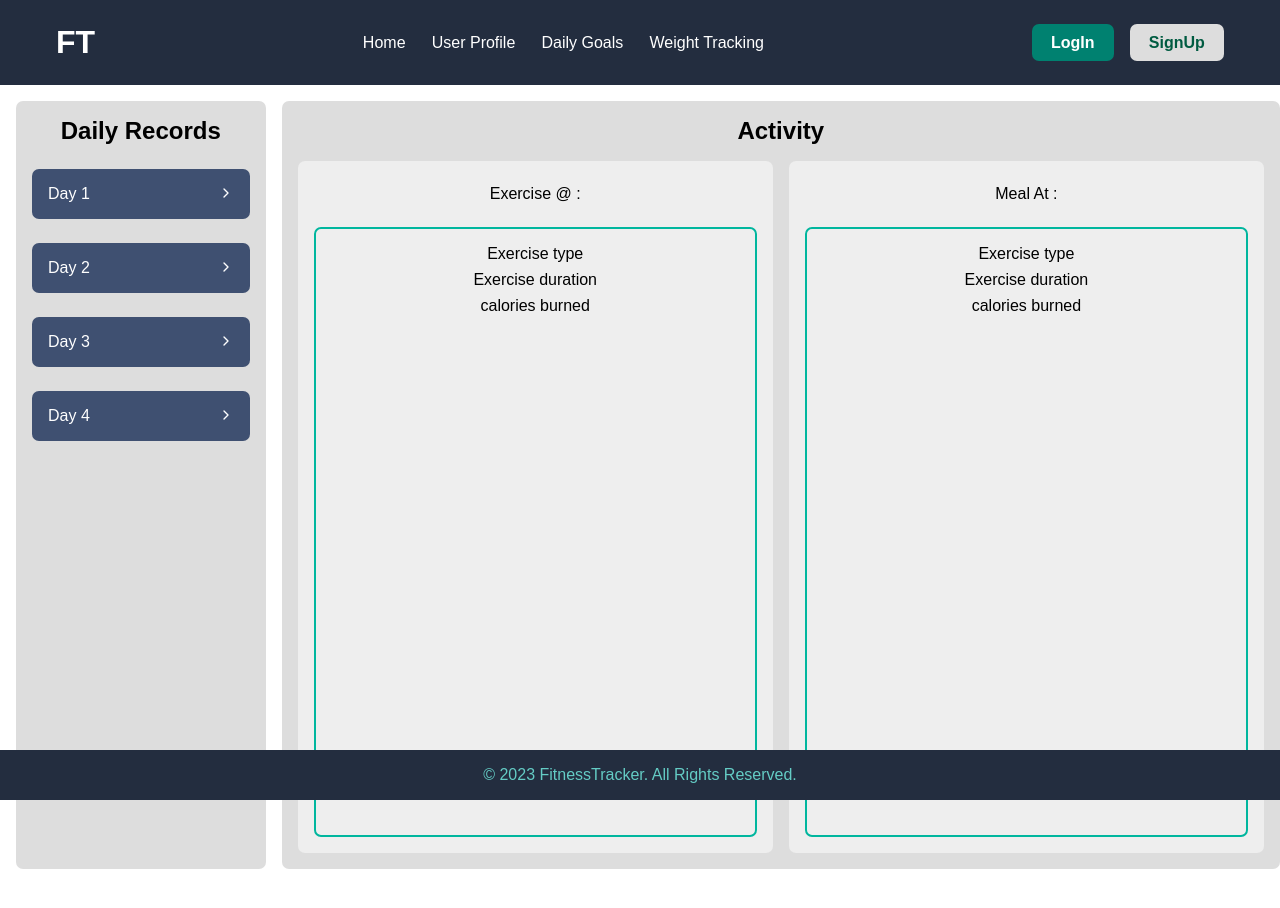
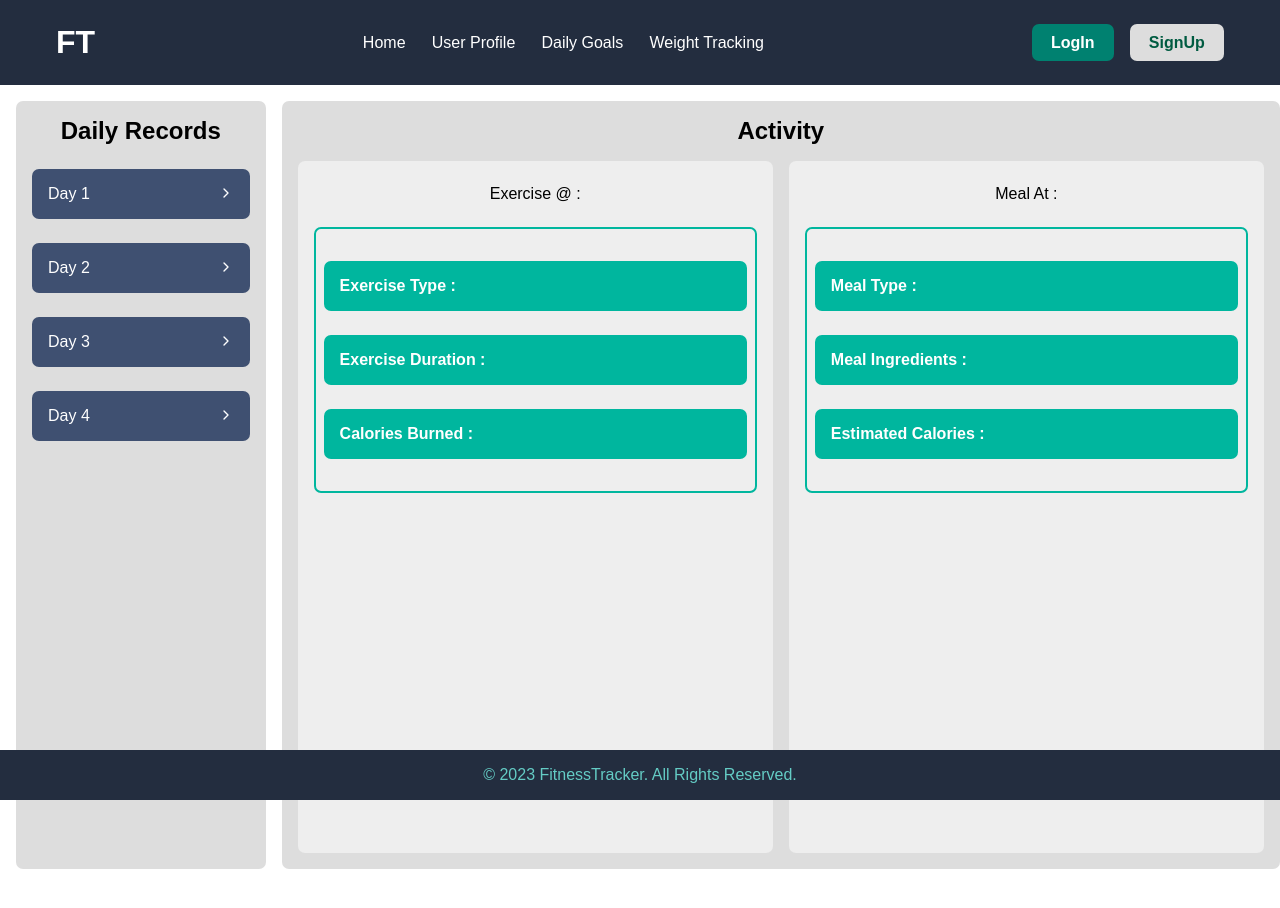
Before and after one commit to Ayush-Bharadva/fitnesstracker, a React (Vite) app: page / in a window 1280 px wide. Shown: the top 908 px of the page. Built offline with nearby package versions, Linux system fonts and the light colour scheme.

Commit message:
homepage : previous activity detail ui added

```diff
--- a/src/common.scss
+++ b/src/common.scss
@@ -21,7 +21,16 @@ $light-teal: #00b69e;
 .record-tile {
 	padding: 0.5rem;
 	// background-color: $teal;
-	height: 100%;
+	// height: 100%;
 	border-radius: 7px;
 	border: 2px solid $light-teal;
+	p {
+		background-color: $light-teal;
+		padding: 1rem;
+		text-align: left;
+		color: white;
+		border-radius: 7px;
+		margin: 1.5rem 0;
+		font-weight: bold;
+	}
 }
--- a/src/components/Common/RecordTile.jsx
+++ b/src/components/Common/RecordTile.jsx
@@ -1,14 +1,8 @@
 import React from "react";
 import "../../common.scss";
 
-function RecordTile() {
-	return (
-		<div className="record-tile">
-			<p>Exercise type</p>
-			<p>Exercise duration</p>
-			<p>calories burned</p>
-		</div>
-	);
+function RecordTile({ children }) {
+	return <div className="record-tile">{children}</div>;
 }
 
 export default RecordTile;
--- a/src/pages/Home/ExerciseOfDay.jsx
+++ b/src/pages/Home/ExerciseOfDay.jsx
@@ -5,7 +5,11 @@ function ExerciseOfDay({ day }) {
 	return (
 		<div className="main-container home-record flex-column">
 			<p>Exercise @ : {day}</p>
-			<RecordTile />
+			<RecordTile>
+				<p>Exercise Type :</p>
+				<p>Exercise Duration :</p>
+				<p>Calories Burned :</p>
+			</RecordTile>
 		</div>
 	);
 }
--- a/src/pages/Home/MealOfDay.jsx
+++ b/src/pages/Home/MealOfDay.jsx
@@ -4,7 +4,12 @@ import RecordTile from "../../components/Common/RecordTile";
 function MealOfDay({ day }) {
 	return (
 		<div className="main-container home-record flex-column">
-			<p>Meal At : {day}</p> <RecordTile />
+			<p>Meal At : {day}</p>
+			<RecordTile>
+				<p>Meal Type :</p>
+				<p>Meal Ingredients :</p>
+				<p>Estimated Calories :</p>
+			</RecordTile>
 		</div>
 	);
 }
```
